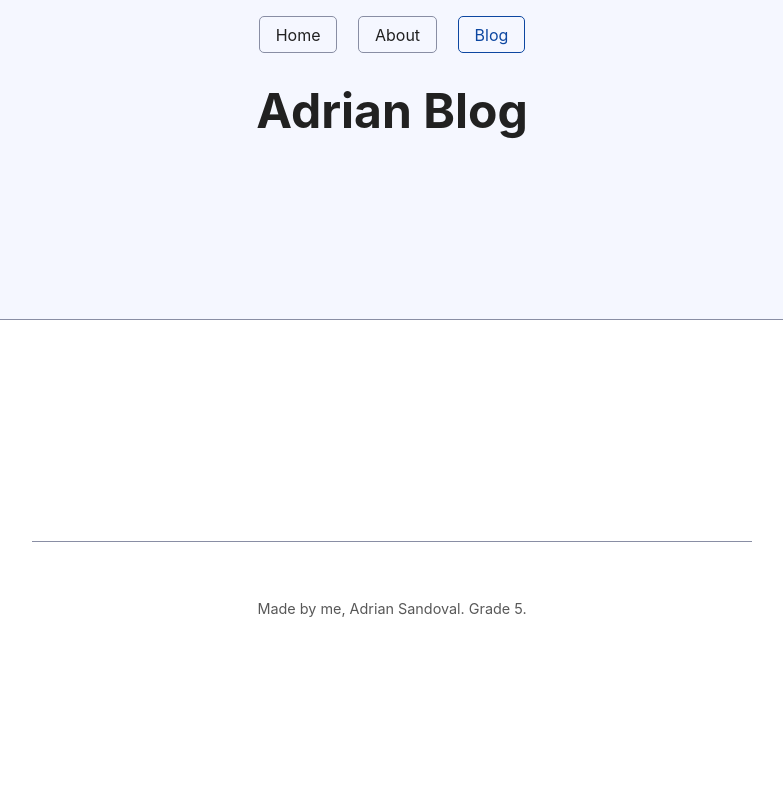
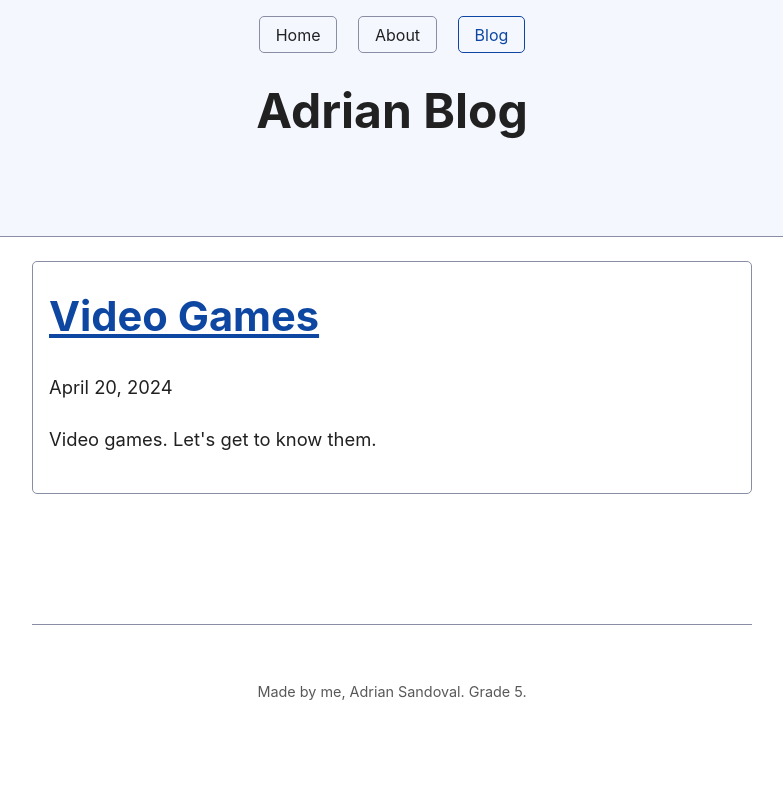
Before and after one commit to ebwizdx/webpage, a plain HTML site: page blog/index.html in a window 1280 px wide. Shown: the whole page, without its empty margins (248-1031 px from the left). Drawn offline with Linux system fonts and the light colour scheme.

Commit message:
anactualblognow

```diff
--- a/blog/index.html
+++ b/blog/index.html
@@ -16,7 +16,17 @@
         <h1>Adrian Blog</h1>
     </header>
     <main>
-
+        <article>
+            <h2>
+              <a href="2024-11-28-videogames.html">
+                Video Games
+              </a>
+            </h2>
+            <p><time datetime="2024-04-20">April 20, 2024</time></p>
+            <p>
+              Video games. Let's get to know them.
+            </p>
+          </article>
     </main>
     <footer>
         <p>Made by me, Adrian Sandoval. Grade 5.</p>
```
Also changed, not shown: 1 other file.
